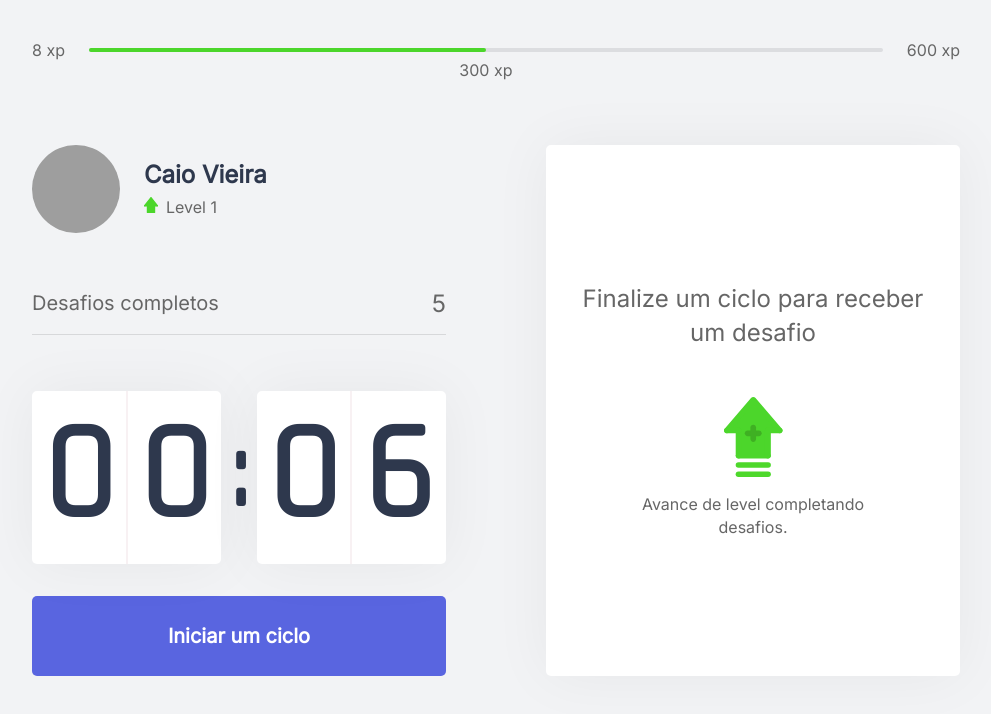
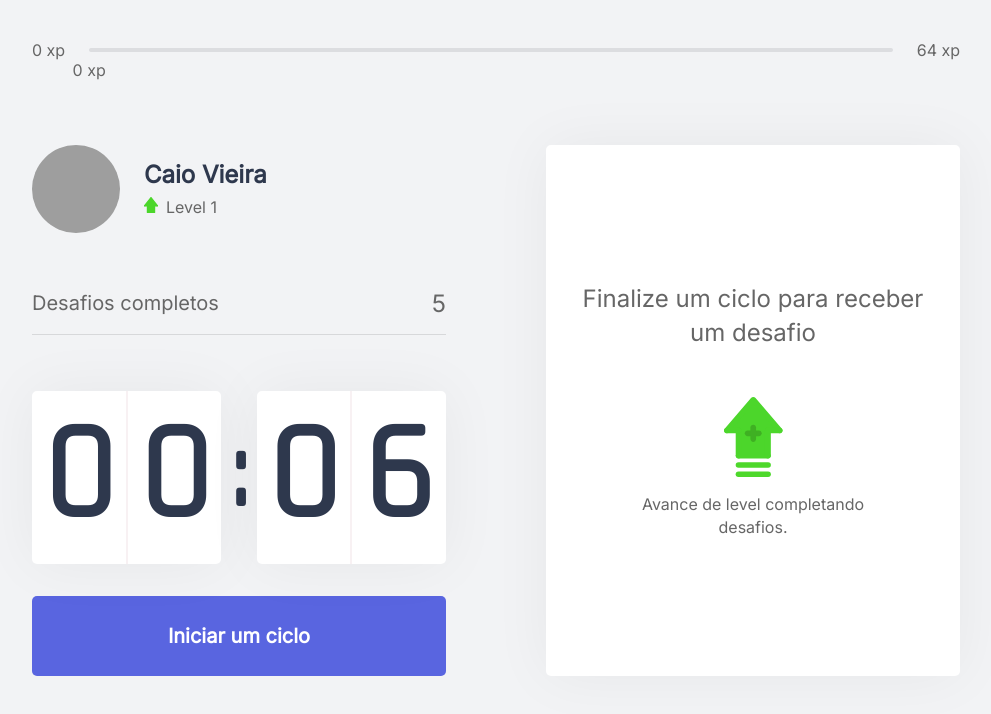
Before and after one commit to cvieira850/moveit-next, a Next.js app: page / in a window 1280 px wide. Shown: the top 714 px of the page, without its empty margins (144-1135 px from the left). Built offline with nearby package versions, Linux system fonts and the light colour scheme; grey boxes are pictures that could not be loaded.

Commit message:
feat: make experience bar dinamic

```diff
--- a/src/components/ExperienceBar.tsx
+++ b/src/components/ExperienceBar.tsx
@@ -1,20 +1,26 @@
+import { useContext } from 'react';
+import { ChallengesContext } from '../contexts/ChallengesContext';
 import styles from '../styles/components/ExperienceBar.module.css';
 
 export function ExperienceBar() {
+  const {currentExperience, experienceToNextLevel} = useContext(ChallengesContext);
+
+  const percentToNextLevel = Math.round(currentExperience * 100) / experienceToNextLevel;
+
   return (
     <header className={styles.experienceBar}>
-      <span>8 xp</span>
+      <span>0 xp</span>
       <div>
-        <div style={{ width: '50%' }} />
+        <div style={{ width: `${percentToNextLevel}%` }} />
 
         <span
           className={styles.currentExperience}
-          style={{ left: '50%' }}
+          style={{ left: `${percentToNextLevel}%` }}
         >
-          300 xp
+          {currentExperience} xp
         </span>
       </div>
-      <span>600 xp</span>
+      <span>{ experienceToNextLevel } xp</span>
     </header>
   );
 }
--- a/src/contexts/ChallengesContext.tsx
+++ b/src/contexts/ChallengesContext.tsx
@@ -11,6 +11,7 @@
   level:number;
   currentExperience: number;
   challengesCompleted: number;
+  experienceToNextLevel: number;
   activeChallenge: Challenge;
   levelUp: () => void;
   startNewChallenge: () => void;
@@ -31,6 +32,8 @@
   const [currentExperience, setCurrentExperience] = useState(0);
   const [challengesCompleted, setChallengesCompleted] = useState(0);
   const [activeChallenge, setActiveChallenge] = useState(null);
+
+  const experienceToNextLevel = Math.pow((level + 1) * 4,2)
 
   const levelUp = () =>{
     setLevel(level+1);
@@ -53,6 +56,7 @@
     value={{
       level,
       currentExperience,
+      experienceToNextLevel,
       challengesCompleted,
       levelUp,
       startNewChallenge,
```
